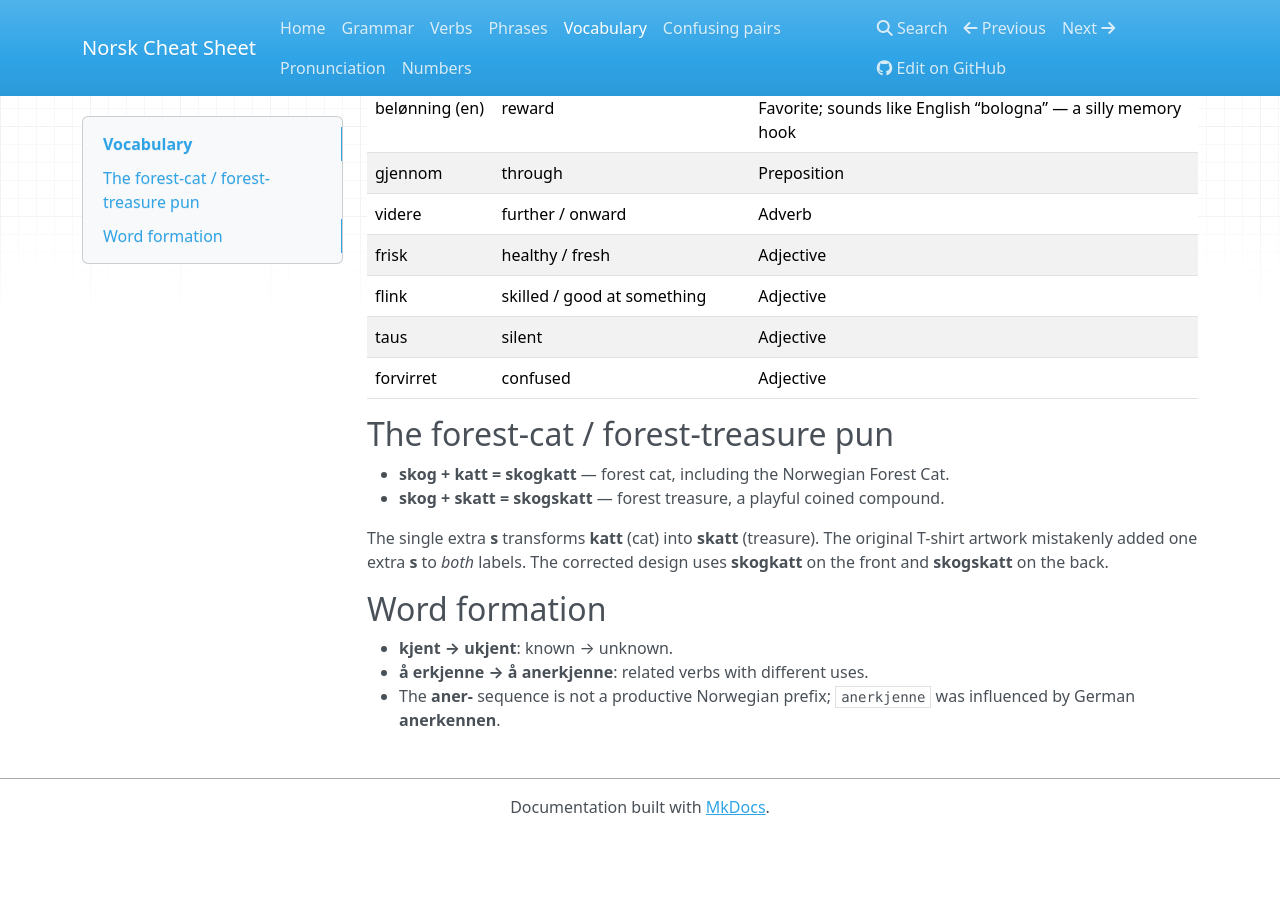
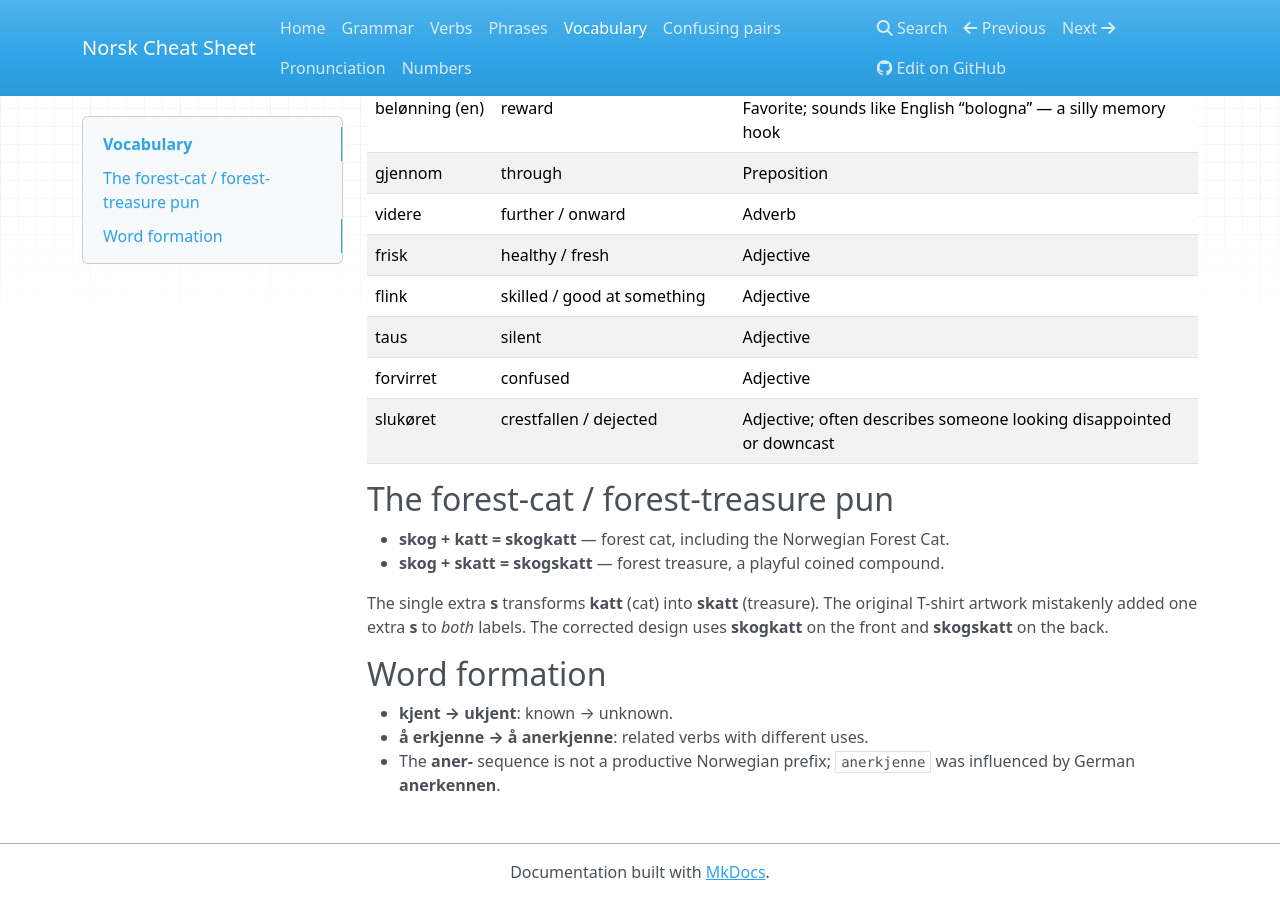
Before and after one commit to timsnyder/norsk-cheatsheet, an MkDocs documentation site: the page built from docs/vocabulary.md, in a window 1280 px wide and 900 px high, scrolled down 896 px. Built offline with MkDocs 1.6.1, drawn with Linux system fonts in a browser that asks for light colours; nearby versions of some CDN libraries; before the commit the page ends 1731 px from its top, so only the background shows below that.

Commit message:
Add slukøret to Norwegian vocabulary

```diff
--- a/docs/vocabulary.md
+++ b/docs/vocabulary.md
@@ -26,6 +26,7 @@
 | flink | skilled / good at something | Adjective |
 | taus | silent | Adjective |
 | forvirret | confused | Adjective |
+| slukøret | crestfallen / dejected | Adjective; often describes someone looking disappointed or downcast |
 
 ## The forest-cat / forest-treasure pun
 
```
